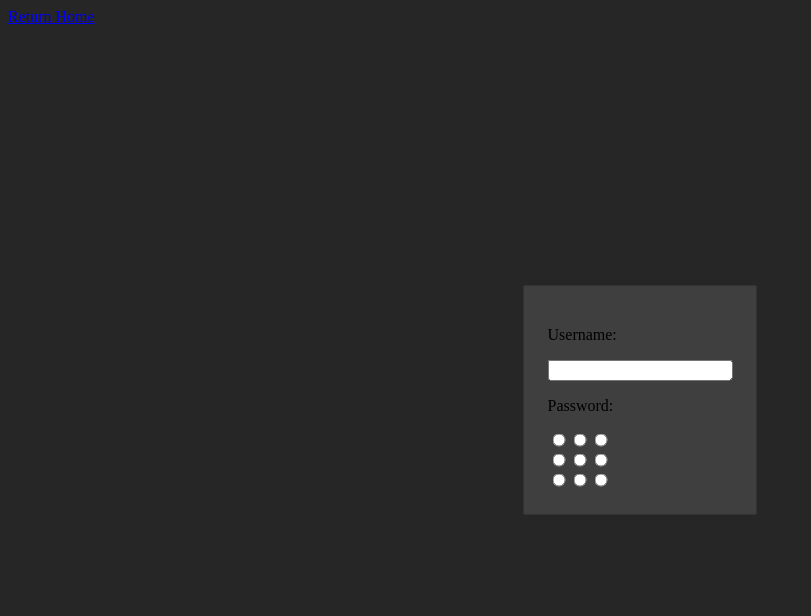
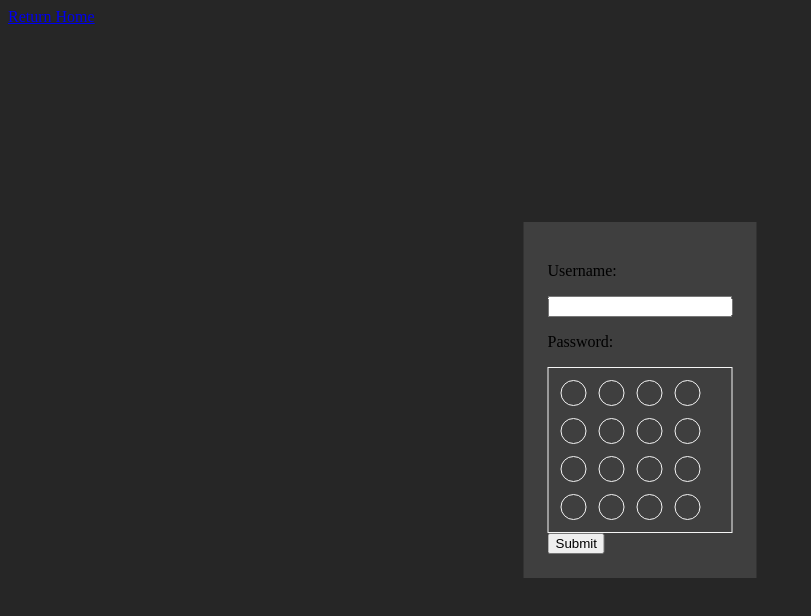
Before and after one commit to GiantBrandon/Olajuwon, a React (Create React App) app in the folder maravich/: page /Login in a window 1280 px wide. Shown: the top 616 px of the page, without its empty margins (0-811 px from the left). Built offline with nearby package versions, Linux system fonts and the light colour scheme.

Commit message:
add more to login

```diff
--- a/maravich/src/Login/Login.tsx
+++ b/maravich/src/Login/Login.tsx
@@ -14,6 +14,9 @@ export const Login: React.FC = (props) => {
             Password:
           </p>
           <PasswordEntry />
+          <button onClick={() => alert('ya, so this doesn\'t do anything yet')}>
+            Submit
+          </button>
           </Popup>
           </>
     )
--- a/maravich/src/Login/PassWordEntryNode.tsx
+++ b/maravich/src/Login/PassWordEntryNode.tsx
@@ -1,4 +1,23 @@
-import React, { useEffect, useState } from 'react'
+import styled from '@emotion/styled'
+import React, { useContext, useEffect, useState } from 'react'
+import { colors, Theme } from '../Color'
+import { spacing } from '../styles'
+import { ThemeContext } from '../theme/themeContext'
+
+type NodeProps = {
+    checked: boolean
+    theme: Theme
+}
+
+const Node = styled.div((props: NodeProps) => ({
+    width: spacing.medium,
+    height: spacing.medium,
+    marginBottom: spacing.smaller,
+    marginRight: spacing.smaller,
+    borderRadius: spacing.medium,
+    backgroundColor: props.checked ? props.theme.contrast : props.theme.parallel,
+    border: `1px solid ${props.theme.contrast}`
+}))
 
 type PasswordEntryNodeProps = {
     drawing: boolean
@@ -8,6 +27,7 @@ type PasswordEntryNodeProps = {
 
 export const PasswordEntryNode: React.FC<PasswordEntryNodeProps> = ({drawing, isActive, activate}) => {
     const [isHovered, setIsHovered] = useState(false)
+    const theme = useContext(ThemeContext).theme
 
     const handleActivate = () => {
         drawing && !isActive && activate()
@@ -18,6 +38,6 @@ export const PasswordEntryNode: React.FC<PasswordEntryNodeProps> = ({drawing, is
     })
 
     return (
-        <input type='radio' checked={isActive} onMouseOver={() => setIsHovered(true)} onMouseLeave={() => setIsHovered(false)} />
+        <Node checked={isActive} theme={colors[theme]} onMouseOver={() => setIsHovered(true)} onMouseLeave={() => setIsHovered(false)} />
     )
 }
--- a/maravich/src/Login/PasswordEntry.tsx
+++ b/maravich/src/Login/PasswordEntry.tsx
@@ -1,5 +1,21 @@
-import React, { ReactNode, useState } from 'react'
+import styled from '@emotion/styled'
+import React, { useContext, useState } from 'react'
+import { colors, Theme } from '../Color'
+import { spacing } from '../styles'
+import { ThemeContext } from '../theme/themeContext'
 import { PasswordEntryNode } from './PassWordEntryNode'
+
+const NodeGrid = styled.div((props: {theme: Theme}) => ({
+    display: 'flex',
+    flexDirection: 'column',
+    paddingTop: spacing.smaller,
+    paddingLeft: spacing.smaller,
+    border: `1px solid ${props.theme.contrast}`
+}))
+
+const NodeRow = styled.div({
+    display: 'inline-flex'
+})
 
 type PasswordEntryProps = {
 
@@ -8,13 +24,14 @@ type PasswordEntryProps = {
 export const PasswordEntry: React.FC<PasswordEntryProps> = (props) => {
     const [selected, setSelected] = useState<number[]>([])
     const [drawing, setDrawing] = useState(false)
+    const theme = useContext(ThemeContext).theme
     return (
-        <div onMouseDown={() => {setDrawing(true); setSelected([])}} onMouseUp={() => setDrawing(false)}>
-        {Array(3).fill(0).map((_, row) =>
-        <div>
-            {Array(3).fill(0).map((_, column) => <PasswordEntryNode drawing={drawing} isActive={selected.includes(row * 4 + column)} activate={() => setSelected([...selected, row * 4 + column])} /> )}
-        </div>
+        <NodeGrid theme={colors[theme]} onMouseDown={() => {setDrawing(true); setSelected([])}} onMouseUp={() => setDrawing(false)} onMouseLeave={() => setDrawing(false)}>
+        {Array(4).fill(0).map((_, row) =>
+        <NodeRow>
+            {Array(4).fill(0).map((_, column) => <PasswordEntryNode drawing={drawing} isActive={selected.includes(row * 4 + column)} activate={() => setSelected([...selected, row * 4 + column])} /> )}
+        </NodeRow>
         )}
-        </div>
+        </NodeGrid>
     )
 }
```
